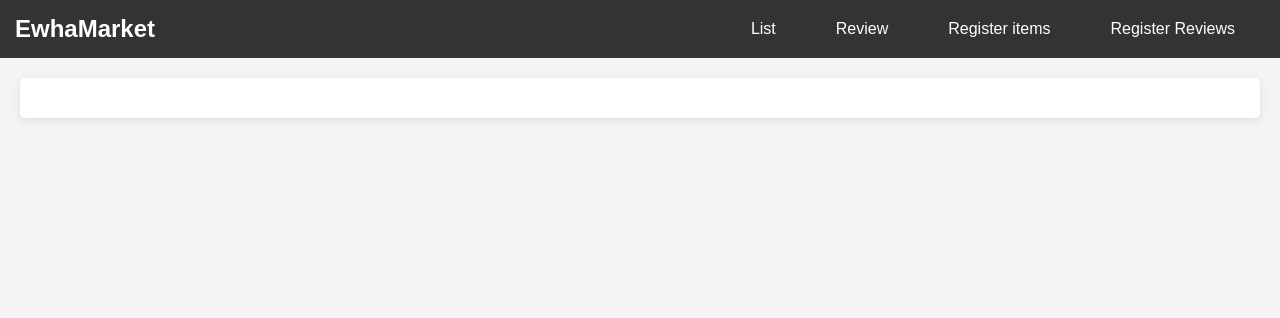
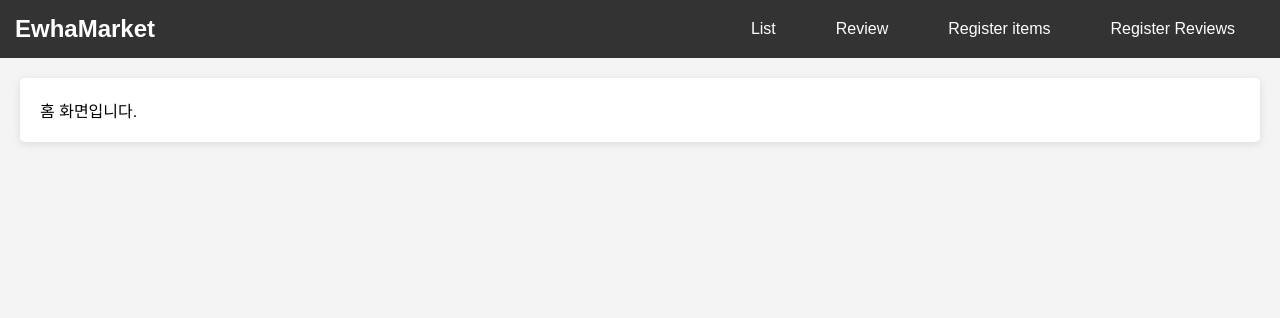
Before and after one commit to Ewha-Ohsori/WWE_BE, a Flask app: page / in a window 1280 px wide. Shown: the top 318 px of the page. Run offline with Flask 3, Linux system fonts and the light colour scheme.

Commit message:
Chore: 홈 화면 텍스트 추가

```diff
--- a/templates/index.html
+++ b/templates/index.html
@@ -1,12 +1,18 @@
 <!DOCTYPE html>
 <html lang="en">
   <head>
-    <meta charset="UTF-8">
-    <meta name="viewport" content="width=device-width, initial-scale=1.0">
+    <meta charset="UTF-8" />
+    <meta name="viewport" content="width=device-width, initial-scale=1.0" />
     <title>Home</title>
-    <link rel="stylesheet" href="{{ url_for('static', filename='style.css') }}">
+    <link
+      rel="stylesheet"
+      href="{{ url_for('static', filename='style.css') }}"
+    />
     <script src="{{ url_for('static', filename='main.js') }}" defer></script>
-    <link rel="stylesheet" href="https://cdnjs.cloudflare.com/ajax/libs/font-awesome/5.15.4/css/all.min.css">
+    <link
+      rel="stylesheet"
+      href="https://cdnjs.cloudflare.com/ajax/libs/font-awesome/5.15.4/css/all.min.css"
+    />
   </head>
   <body>
     <nav class="navbar">
@@ -23,9 +29,6 @@
         <i class="fas fa-bars"></i>
       </a>
     </nav>
-    <section>
-        {% block section %}
-        {% endblock section %}
-    </section>
+    <section>{% block section %} 홈 화면입니다. {% endblock section %}</section>
   </body>
 </html>
```
Lines whose indentation alone changed are shown as unchanged.
